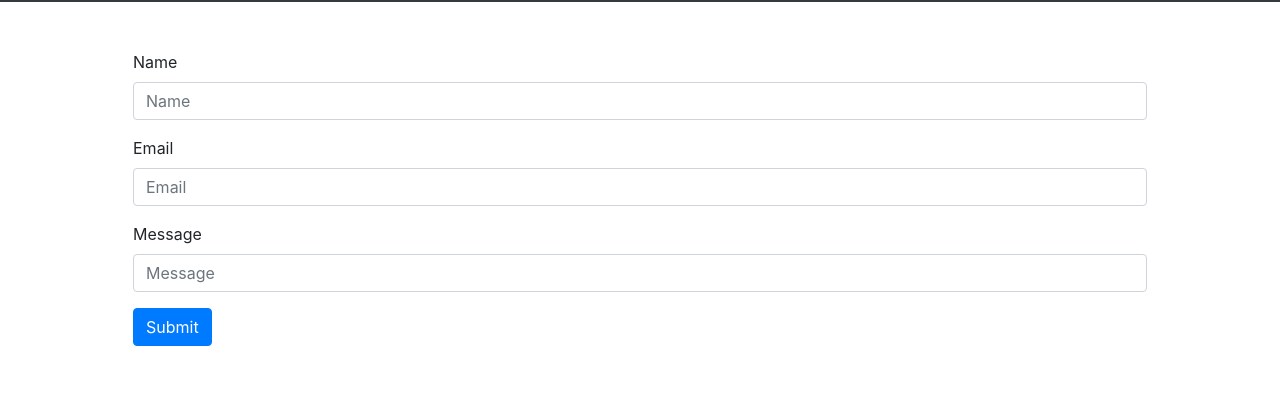
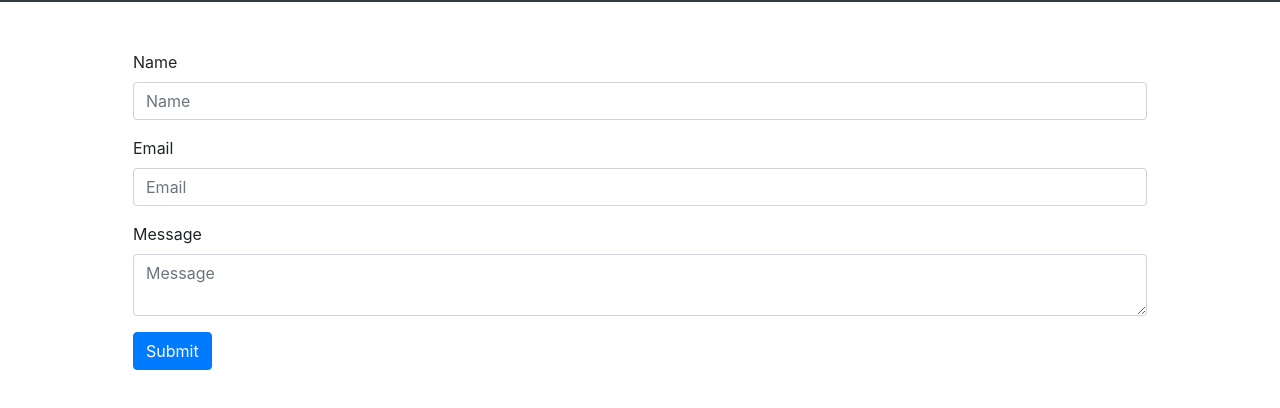
Before and after one commit to vanscoyro/Robert_portfolio_site, a plain HTML site: page contact.html in a window 1280 px wide. Shown: the part 70-478 px from the top of the page. Drawn offline with nearby package versions, Linux system fonts and the light colour scheme.

Commit message:
added message textbox to contact form to both view sizes

```diff
--- a/contact.html
+++ b/contact.html
@@ -58,10 +58,15 @@
                 <input type="text" class="form-control" id="formEmailInput" placeholder="Email">
               </div>
 
+
               <div class="form-group">
                 <label for="formMessageInput">Message</label>
-                <input type="text" class="form-control" id="formMessageInput" placeholder="Message">
-              </div>
+                <div class="input-group mb-2">
+                  <textarea class="form-control" placeholder="Message"></textarea>
+                </div>
+            </div>
+
+
               <button type="submit" class="btn btn-primary mb-2">Submit</button>
 
           </div>
@@ -76,7 +81,7 @@
 
         <div class="d-block d-sm-none">
 
-          <div class="m-0 pb-0">
+          <div class="m-0 pb-0 pt-1">
 
           <div class="form-group">
             <label for="formNameInput">Name</label>
@@ -90,8 +95,10 @@
 
           <div class="form-group">
             <label for="formMessageInput">Message</label>
-            <input type="text" class="form-control" id="formMessageInput" placeholder="Message">
-          </div>
+            <div class="input-group mb-2">
+              <textarea class="form-control" placeholder="Message"></textarea>
+            </div>
+        </div>
 
           <button type="submit" class="btn btn-primary mb-2">Submit</button>
 
```
